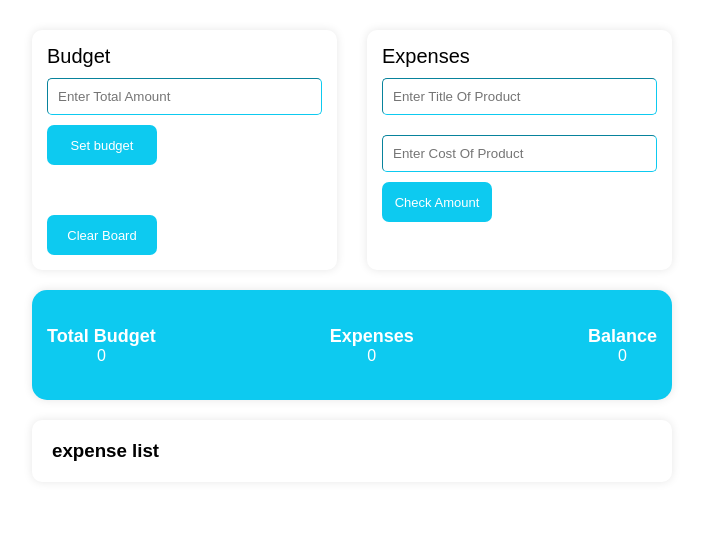
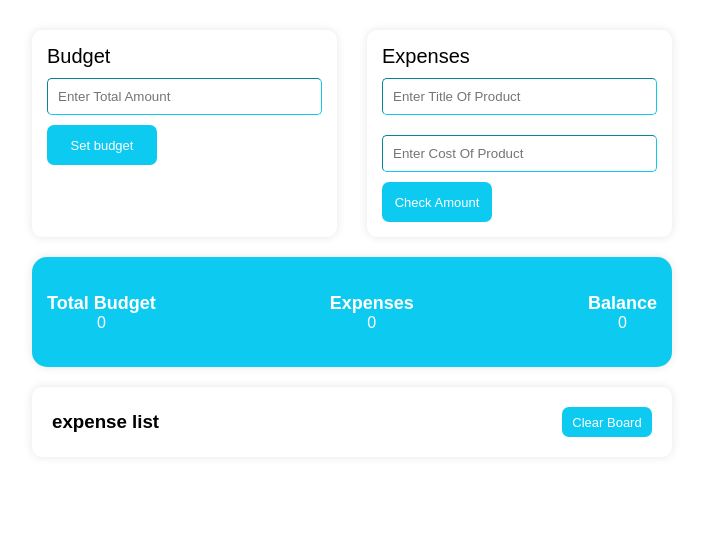
Before and after one commit to Olatunji0001/Budget-App, a plain HTML site: page index.html in a window 1280 px wide. Shown: the whole page, without its empty margins (288-991 px from the left). Drawn offline with Linux system fonts and the light colour scheme.

Commit message:
budget app

```diff
--- a/index.css
+++ b/index.css
@@ -128,6 +128,16 @@
 .deleteBtn:hover {
   background-color: #8b1a1a;
 }
+.clear{
+  width: 90px;
+  background-color: #0dcaf0;
+  border: none;
+  height: 30px;
+  border-radius: 7px;
+  cursor: pointer;
+  color: white;
+  font-size: 13px;
+}
 
 @media screen and (max-width: 900px){
    .container {
--- a/index.html
+++ b/index.html
@@ -16,10 +16,8 @@
             placeholder="Enter Total Amount"
             class="budgetInput"
           />
-          <div style="display: flex; flex-direction: column; gap: 50px;">
             <button class="setBudgetBtn">Set budget</button>
-            <button class="clear">Clear Board</button>
-          </div>
+
         </div>
         <div class="a">
           <label for="">Expenses</label>
@@ -56,7 +54,10 @@
           </div>
         </div>
         <div class="e">
-          <h3>expense list</h3>
+          <div style="display: flex; justify-content: space-between; align-items: center;">
+            <h3>expense list</h3>
+             <button class="clear">Clear Board</button>
+          </div>
           <div class="list"></div>
         </div>
       </div>
```
